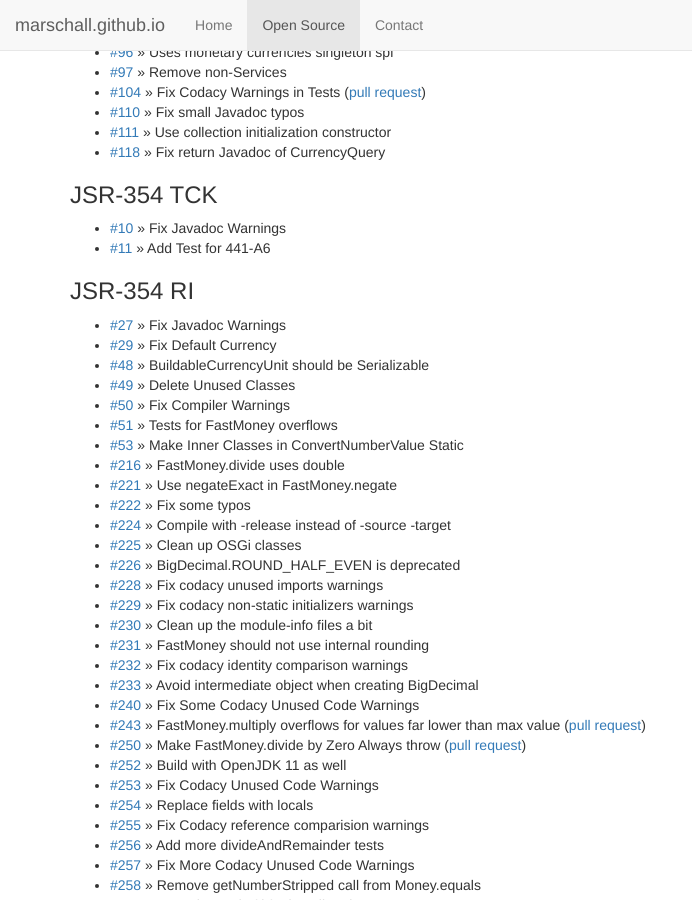
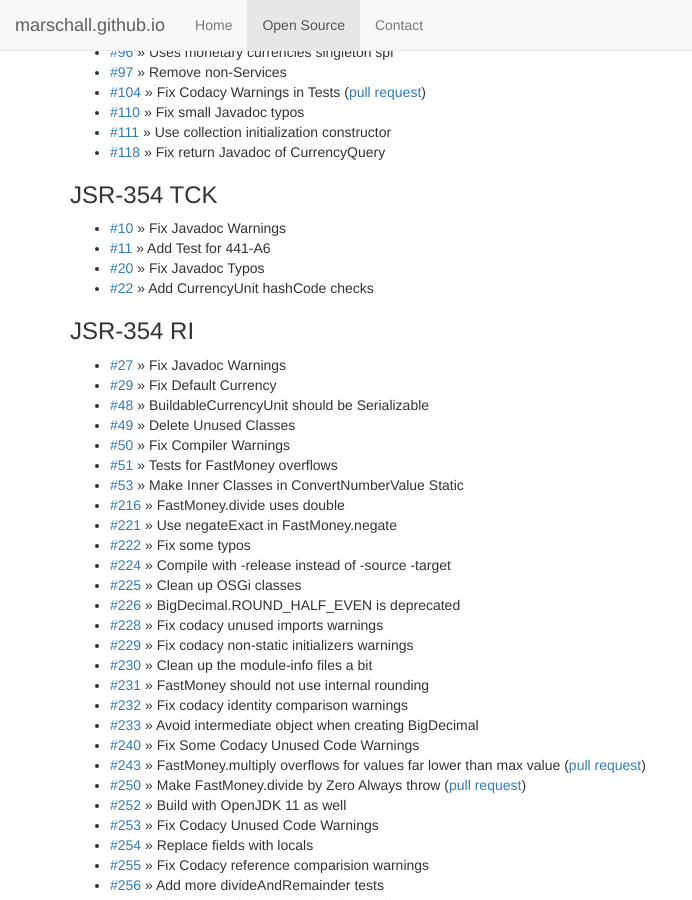
Before and after one commit to marschall/marschall.github.com, a Jekyll site: the page built from open-source.html, in a window 1280 px wide and 900 px high, scrolled down 7950 px. Shown: the whole window, without its empty margins (0-692 px from the left). Built offline with Jekyll 4.4.1, drawn with Linux system fonts in a browser that asks for light colours.

Commit message:
add more JSR354 TCK

```diff
--- a/open-source.html
+++ b/open-source.html
@@ -468,6 +468,8 @@ https://issues.apache.org/jira/browse/TOMEE-913
 <ul>
   <li><a href="https://github.com/JavaMoney/jsr354-tck/pull/10">#10</a> &raquo; Fix Javadoc Warnings</li>
   <li><a href="https://github.com/JavaMoney/jsr354-tck/pull/11">#11</a> &raquo; Add Test for 441-A6</li>
+  <li><a href="https://github.com/JavaMoney/jsr354-tck/pull/20">#20</a> &raquo; Fix Javadoc Typos</li>
+  <li><a href="https://github.com/JavaMoney/jsr354-tck/pull/22">#22</a> &raquo; Add CurrencyUnit hashCode checks</li>
 </ul>
 <h3>JSR-354 RI</h3>
 <ul>
```
